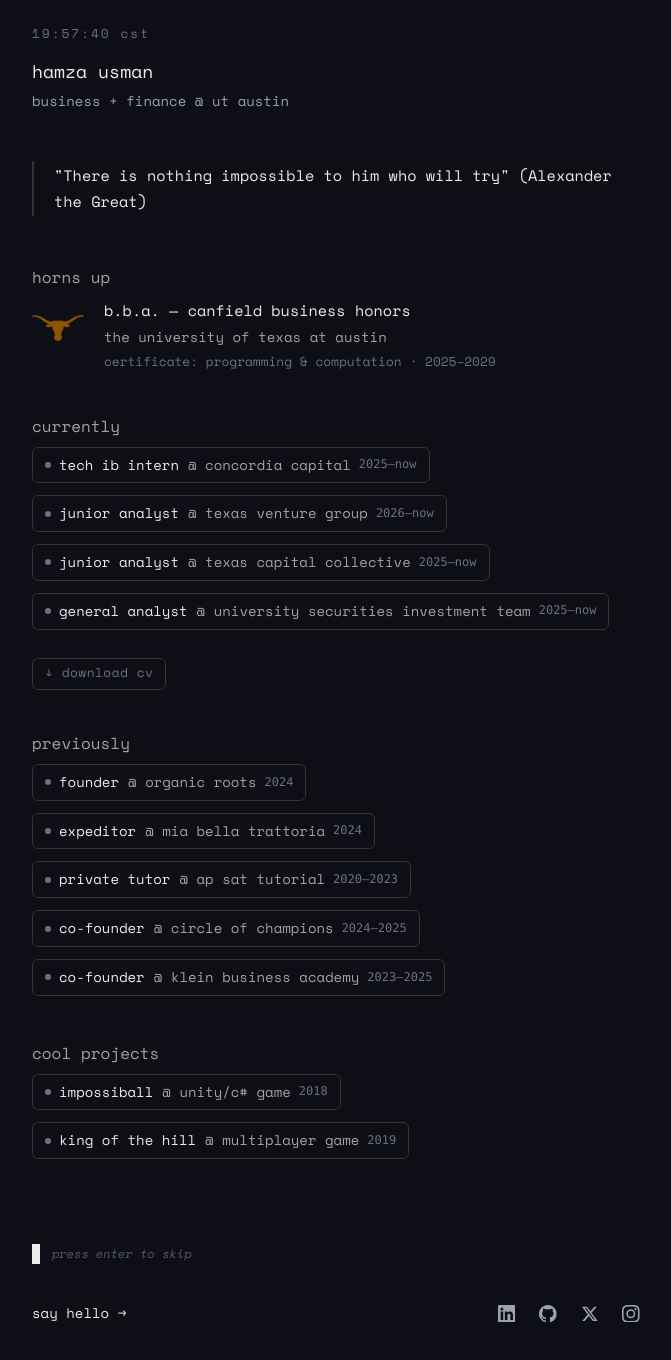
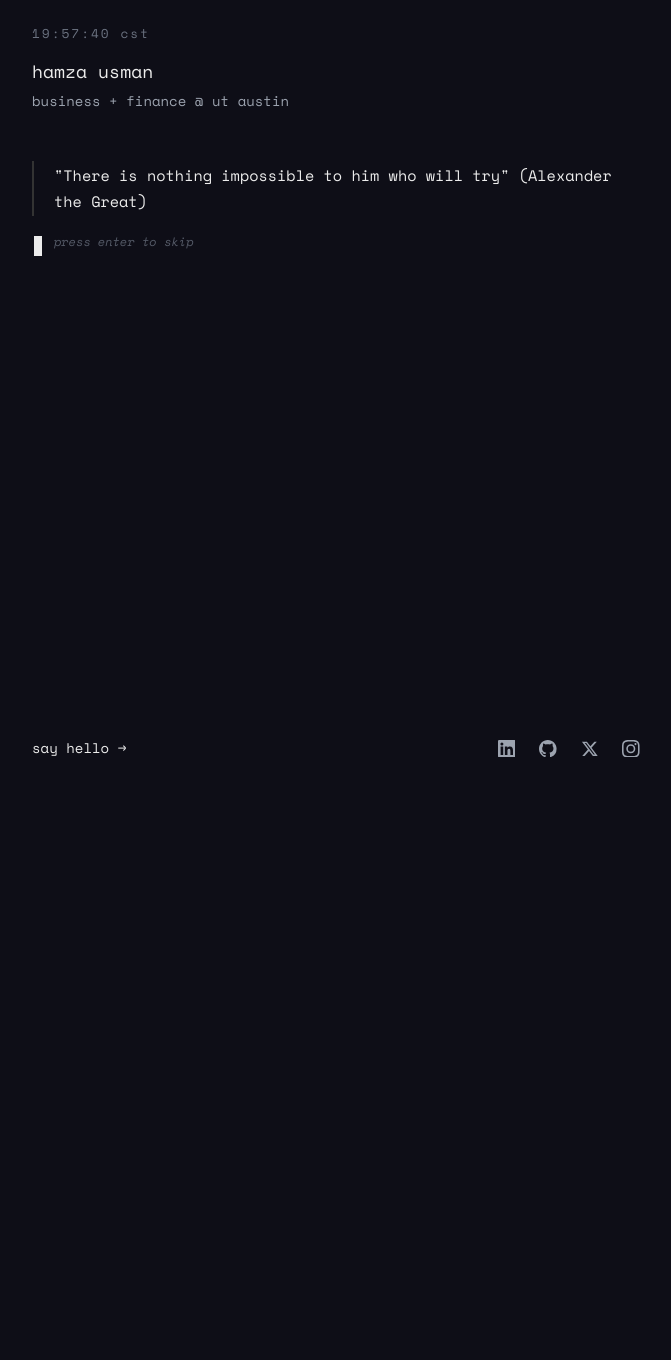
Before and after one commit to Agent-Tiger/Claude_real, a React (Vite) app in the folder personal-website/: page / in a window 1280 px wide. Shown: the top 1360 px of the page, without its empty margins (304-975 px from the left). After the commit the page ends 800 px from the top, so only its background shows below. Built offline with nearby package versions, Linux system fonts and the light colour scheme.

Commit message:
feat: slow down typewriter, ensure all text types out, and clean up legacy code

```diff
--- a/personal-website/src/App.css
+++ b/personal-website/src/App.css
@@ -103,6 +103,7 @@
   background-color: var(--cursor-color);
   transform: translateY(0.25rem);
   animation: blink 1s step-end infinite;
+  margin-left: 2px;
 }
 
 @keyframes blink {
@@ -120,7 +121,6 @@
 /* ── SKIP HINT ── */
 .skip-hint {
   margin-left: 0.75rem;
-  margin-top: 0.5rem;
   font-size: 0.75rem;
   font-style: italic;
   color: var(--text-muted);
@@ -302,7 +302,6 @@
   margin-top: auto;
   padding: 2.5rem 0;
   border-top: none;
-  /* removed top border */
   width: 100%;
 }
 
--- a/personal-website/src/App.jsx
+++ b/personal-website/src/App.jsx
@@ -1,4 +1,4 @@
-import { useState, useEffect, useCallback, useRef } from 'react'
+import { useState, useEffect, useCallback } from 'react'
 import longhornsLogo from './assets/longhorns.png'
 import './App.css'
 
@@ -25,7 +25,10 @@
 ]
 
 const contentLines = [
-  { type: 'quote', text: '"There is nothing impossible to him who will try" (Alexander the Great)' },
+  {
+    type: 'quote',
+    text: '"There is nothing impossible to him who will try" (Alexander the Great)'
+  },
   { text: '' },
   { type: 'section-label', text: 'horns up' },
   { type: 'education' },
@@ -36,7 +39,7 @@
   { type: 'experience', role: 'junior analyst', place: 'texas capital collective', date: '2025–now' },
   { type: 'experience', role: 'general analyst', place: 'university securities investment team', date: '2025–now' },
   { text: '' },
-  { type: 'cv-button' },
+  { type: 'cv-button', text: '↓ download cv' },
   { text: '' },
   { type: 'section-label', text: 'previously' },
   { type: 'experience', role: 'founder', place: 'organic roots', date: '2024' },
@@ -57,9 +60,9 @@
 ]
 
 /* ── Typewriter hook ────────────────────────────────── */
-const TYPE_DELAY = 40
-const LINE_PAUSE = 180
-const SECTION_PAUSE = 350
+const TYPE_DELAY = 65
+const LINE_PAUSE = 450
+const SECTION_PAUSE = 800
 
 function useTypewriter(lines) {
   const [visibleLines, setVisibleLines] = useState([])
@@ -69,8 +72,9 @@
   const [isDone, setIsDone] = useState(false)
   const [showSkip, setShowSkip] = useState(false)
 
+  // Skip hint appears after a few seconds
   useEffect(() => {
-    const t = setTimeout(() => setShowSkip(true), 2000)
+    const t = setTimeout(() => setShowSkip(true), 3000)
     return () => clearTimeout(t)
   }, [])
 
@@ -81,6 +85,7 @@
     setShowSkip(false)
   }, [lines])
 
+  // Handle skip via Enter key
   useEffect(() => {
     if (isDone) return
     const h = (e) => { if (e.key === 'Enter') skip() }
@@ -93,44 +98,59 @@
       if (lineIndex >= lines.length) setIsDone(true)
       return
     }
+
     const line = lines[lineIndex]
-    const text = line.text || ''
-    const instant = ['experience', 'section-label', 'quote', 'cv-button', 'education', 'tag-grid']
 
-    if (!text || instant.includes(line.type)) {
-      const delay = line.type === 'section-label' ? SECTION_PAUSE : LINE_PAUSE
+    // Determine the string to type for this line
+    let textToType = ''
+    if (line.text !== undefined) {
+      textToType = line.text
+    } else if (line.type === 'experience') {
+      textToType = `${line.role} @ ${line.place}`
+    } else if (line.type === 'education') {
+      textToType = 'b.b.a. — canfield business honors' // Primary line to type out
+    } else if (line.type === 'tag-grid' || line.type === 'spacer') {
+      textToType = '' // These appear instantly relative to their internal turn
+    }
+
+    // Special case for completely empty line-spacer lines
+    if (line.text === '' && !line.type) {
       const t = setTimeout(() => {
         setVisibleLines(p => [...p, line])
         setLineIndex(p => p + 1)
         setCharIndex(0)
         setCurrentText('')
-      }, delay)
+      }, LINE_PAUSE)
       return () => clearTimeout(t)
     }
 
-    if (charIndex < text.length) {
+    // Typical typewriter logic
+    if (charIndex < textToType.length) {
       const t = setTimeout(() => {
-        setCurrentText(text.slice(0, charIndex + 1))
+        setCurrentText(textToType.slice(0, charIndex + 1))
         setCharIndex(p => p + 1)
       }, TYPE_DELAY)
       return () => clearTimeout(t)
     }
 
+    // Line finished typing
+    const delay = line.type === 'section-label' ? SECTION_PAUSE : LINE_PAUSE
     const t = setTimeout(() => {
       setVisibleLines(p => [...p, line])
       setLineIndex(p => p + 1)
       setCharIndex(0)
       setCurrentText('')
-    }, LINE_PAUSE)
+    }, delay)
     return () => clearTimeout(t)
   }, [lineIndex, charIndex, isDone, lines])
 
-  return { visibleLines, currentText, isDone, showSkip, skip }
+  return { visibleLines, currentText, lineIndex, isDone, showSkip, skip }
 }
 
 /* ── Components ────────────────────────────────────── */
 
-function TagGrid({ items }) {
+function TagGrid({ items, isVisible }) {
+  if (!isVisible) return null
   return (
     <div className="tag-grid">
       {items.map(item => (
@@ -142,12 +162,12 @@
   )
 }
 
-function Line({ line, index }) {
-  const instantTypes = ['experience', 'section-label', 'quote', 'cv-button', 'education', 'tag-grid']
-  if (!line.text && !instantTypes.includes(line.type)) return <div className="line-spacer" />
+function Line({ line }) {
+  // If it's a simple empty line spacer
+  if (line.text === '' && !line.type) return <div className="line-spacer" />
 
   if (line.type === 'section-label') {
-    return <div className="line line-section muted" style={{ animationDelay: `${index * 30}ms` }}>{line.text}</div>
+    return <div className="line line-section muted">{line.text}</div>
   }
 
   if (line.type === 'experience') {
@@ -172,7 +192,7 @@
     return (
       <div className="line">
         <a href="/Hamza_Usman_Resume.pdf" download className="cv-button no-underline">
-          ↓ download cv
+          {line.text}
         </a>
       </div>
     )
@@ -196,14 +216,14 @@
   if (line.type === 'tag-grid') {
     return (
       <div className="line">
-        <TagGrid items={line.items} />
+        <TagGrid items={line.items} isVisible={true} />
       </div>
     )
   }
 
   if (line.type === 'quote') {
     return (
-      <div className="line quote-container" style={{ animationDelay: `${index * 30}ms` }}>
+      <div className="line quote-container">
         <div className="quote-section">
           <span className="quote-text">{line.text}</span>
         </div>
@@ -229,23 +249,23 @@
 }
 
 /* ── Icons ──────────────────────────────────────────── */
-function GitHubIcon() {
-  return <svg viewBox="0 0 24 24" fill="currentColor"><path d="M12 0C5.37 0 0 5.37 0 12c0 5.31 3.435 9.795 8.205 11.385.6.105.825-.255.825-.57 0-.285-.015-1.23-.015-2.235-3.015.555-3.795-.735-4.035-1.41-.135-.345-.72-1.41-1.23-1.695-.42-.225-1.02-.78-.015-.795.945-.015 1.62.87 1.845 1.23 1.08 1.815 2.805 1.305 3.495.99.105-.78.42-1.305.765-1.605-2.67-.3-5.46-1.335-5.46-5.925 0-1.305.465-2.385 1.23-3.225-.12-.3-.54-1.53.12-3.18 0 0 1.005-.315 3.3 1.23.96-.27 1.98-.405 3-.405s2.04.135 3 .405c2.295-1.56 3.3-1.23 3.3-1.23.66 1.65.24 2.88.12 3.18.765.84 1.23 1.905 1.23 3.225 0 4.605-2.805 5.625-5.475 5.925.435.375.81 1.095.81 2.22 0 1.605-.015 2.895-.015 3.3 0 .315.225.69.825.57A12.02 12.02 0 0 0 24 12c0-6.63-5.37-12-12-12z" /></svg>
-}
-function LinkedInIcon() {
-  return <svg viewBox="0 0 24 24" fill="currentColor"><path d="M20.447 20.452h-3.554v-5.569c0-1.328-.027-3.037-1.852-3.037-1.853 0-2.136 1.445-2.136 2.939v5.667H9.351V9h3.414v1.561h.046c.477-.9 1.637-1.85 3.37-1.85 3.601 0 4.267 2.37 4.267 5.455v6.286zM5.337 7.433a2.062 2.062 0 0 1-2.063-2.065 2.064 2.064 0 1 1 2.063 2.065zm1.782 13.019H3.555V9h3.564v11.452zM22.225 0H1.771C.792 0 0 .774 0 1.729v20.542C0 23.227.792 24 1.771 24h20.451C23.2 24 24 23.227 24 22.271V1.729C24 .774 23.2 0 22.222 0h.003z" /></svg>
-}
-function XIcon() {
-  return <svg viewBox="0 0 24 24" fill="currentColor"><path d="M18.244 2.25h3.308l-7.227 8.26 8.502 11.24H16.17l-5.214-6.817L4.99 21.75H1.68l7.73-8.835L1.254 2.25H8.08l4.713 6.231zm-1.161 17.52h1.833L7.084 4.126H5.117z" /></svg>
-}
-function InstagramIcon() {
-  return <svg viewBox="0 0 24 24" fill="currentColor"><path d="M12 2.163c3.204 0 3.584.012 4.85.07 3.252.148 4.771 1.691 4.919 4.919.058 1.265.069 1.645.069 4.849 0 3.205-.012 3.584-.069 4.849-.149 3.225-1.664 4.771-4.919 4.919-1.266.058-1.644.07-4.85.07-3.204 0-3.584-.012-4.849-.07-3.26-.149-4.771-1.699-4.919-4.92-.058-1.265-.07-1.644-.07-4.849 0-3.204.013-3.583.07-4.849.149-3.227 1.664-4.771 4.919-4.919 1.266-.057 1.645-.069 4.849-.069zM12 0C8.741 0 8.333.014 7.053.072 2.695.272.273 2.69.073 7.052.014 8.333 0 8.741 0 12s.014 3.667.072 4.947c.2 4.352 2.622 6.774 6.98 6.974 1.28.058 1.688.072 4.948.072 3.26 0 3.668-.014 4.948-.072 4.354-.2 6.774-2.622 6.974-6.98.058-1.28.072-1.688.072-4.947s-.014-3.667-.072-4.947c-.2-4.353-2.622-6.775-6.974-6.975-1.28-.058-1.688-.072-4.948-.072zM12 5.838a6.162 6.162 0 1 0 0 12.324 6.162 6.162 0 0 0 0-12.324zM12 16a4 4 0 1 1 0-8 4 4 0 0 1 0 8zm6.406-11.845a1.44 1.44 0 1 0 0 2.881 1.44 1.44 0 0 0 0-2.881z" /></svg>
-}
+const GitHubIcon = () => (
+  <svg viewBox="0 0 24 24" fill="currentColor"><path d="M12 0C5.37 0 0 5.37 0 12c0 5.31 3.435 9.795 8.205 11.385.6.105.825-.255.825-.57 0-.285-.015-1.23-.015-2.235-3.015.555-3.795-.735-4.035-1.41-.135-.345-.72-1.41-1.23-1.695-.42-.225-1.02-.78-.015-.795.945-.015 1.62.87 1.845 1.23 1.08 1.815 2.805 1.305 3.495.99.105-.78.42-1.305.765-1.605-2.67-.3-5.46-1.335-5.46-5.925 0-1.305.465-2.385 1.23-3.225-.12-.3-.54-1.53.12-3.18 0 0 1.005-.315 3.3 1.23.96-.27 1.98-.405 3-.405s2.04.135 3 .405c2.295-1.56 3.3-1.23 3.3-1.23.66 1.65.24 2.88.12 3.18.765.84 1.23 1.905 1.23 3.225 0 4.605-2.805 5.625-5.475 5.925.435.375.81 1.095.81 2.22 0 1.605-.015 2.895-.015 3.3 0 .315.225.69.825.57A12.02 12.02 0 0 0 24 12c0-6.63-5.37-12-12-12z" /></svg>
+)
+const LinkedInIcon = () => (
+  <svg viewBox="0 0 24 24" fill="currentColor"><path d="M20.447 20.452h-3.554v-5.569c0-1.328-.027-3.037-1.852-3.037-1.853 0-2.136 1.445-2.136 2.939v5.667H9.351V9h3.414v1.561h.046c.477-.9 1.637-1.85 3.37-1.85 3.601 0 4.267 2.37 4.267 5.455v6.286zM5.337 7.433a2.062 2.062 0 0 1-2.063-2.065 2.064 2.064 0 1 1 2.063 2.065zm1.782 13.019H3.555V9h3.564v11.452zM22.225 0H1.771C.792 0 0 .774 0 1.729v20.542C0 23.227.792 24 1.771 24h20.451C23.2 24 24 23.227 24 22.271V1.729C24 .774 23.2 0 22.222 0h.003z" /></svg>
+)
+const XIcon = () => (
+  <svg viewBox="0 0 24 24" fill="currentColor"><path d="M18.244 2.25h3.308l-7.227 8.26 8.502 11.24H16.17l-5.214-6.817L4.99 21.75H1.68l7.73-8.835L1.254 2.25H8.08l4.713 6.231zm-1.161 17.52h1.833L7.084 4.126H5.117z" /></svg>
+)
+const InstagramIcon = () => (
+  <svg viewBox="0 0 24 24" fill="currentColor"><path d="M12 2.163c3.204 0 3.584.012 4.85.07 3.252.148 4.771 1.691 4.919 4.919.058 1.265.069 1.645.069 4.849 0 3.205-.012 3.584-.069 4.849-.149 3.225-1.664 4.771-4.919 4.919-1.266.058-1.644.07-4.85.07-3.204 0-3.584-.012-4.849-.07-3.26-.149-4.771-1.699-4.919-4.92-.058-1.265-.07-1.644-.07-4.849 0-3.204.013-3.583.07-4.849.149-3.227 1.664-4.771 4.919-4.919 1.266-.057 1.645-.069 4.849-.069zM12 0C8.741 0 8.333.014 7.053.072 2.695.272.273 2.69.073 7.052.014 8.333 0 8.741 0 12s.014 3.667.072 4.947c.2 4.352 2.622 6.774 6.98 6.974 1.28.058 1.688.072 4.948.072 3.26 0 3.668-.014 4.948-.072 4.354-.2 6.774-2.622 6.974-6.98.058-1.28.072-1.688.072-4.947s-.014-3.667-.072-4.947c-.2-4.353-2.622-6.775-6.974-6.975-1.28-.058-1.688-.072-4.948-.072zM12 5.838a6.162 6.162 0 1 0 0 12.324 6.162 6.162 0 0 0 0-12.324zM12 16a4 4 0 1 1 0-8 4 4 0 0 1 0 8zm6.406-11.845a1.44 1.44 0 1 0 0 2.881 1.44 1.44 0 0 0 0-2.881z" /></svg>
+)
 
 /* ── App ────────────────────────────────────────────── */
 
 function App() {
-  const { visibleLines, currentText, isDone, showSkip, skip } = useTypewriter(contentLines)
+  const { visibleLines, currentText, lineIndex, isDone, showSkip, skip } = useTypewriter(contentLines)
 
   return (
     <div className="app">
@@ -257,24 +277,37 @@
       <main className="main">
         <div className="content">
           {visibleLines.map((line, i) => (
-            <Line key={i} line={line} index={i} />
+            <Line key={i} line={line} />
           ))}
 
-          {!isDone && currentText && (
-            <div className="line muted" style={{ opacity: 1, transform: 'none' }}>
-              {currentText}
-            </div>
-          )}
-
           {!isDone && (
-            <div style={{ display: 'flex', alignItems: 'center' }}>
-              <div className="cursor" />
-              {showSkip && (
-                <button className="skip-hint" onClick={skip}>
-                  press enter to skip
-                </button>
+            <>
+              {currentText && (
+                <div
+                  className={`line ${contentLines[lineIndex]?.type === 'quote' ? '' : 'muted'}`}
+                  style={{ opacity: 1, transform: 'none' }}
+                >
+                  {/* Wrap in quote block if typing the quote line */}
+                  {contentLines[lineIndex]?.type === 'quote' ? (
+                    <div className="quote-container">
+                      <div className="quote-section">
+                        <span className="quote-text">{currentText}</span>
+                      </div>
+                    </div>
+                  ) : (
+                    currentText
+                  )}
+                </div>
               )}
-            </div>
+              <div style={{ display: 'flex', alignItems: 'center' }}>
+                <div className="cursor" />
+                {showSkip && (
+                  <button className="skip-hint" onClick={skip}>
+                    press enter to skip
+                  </button>
+                )}
+              </div>
+            </>
           )}
         </div>
       </main>
```
